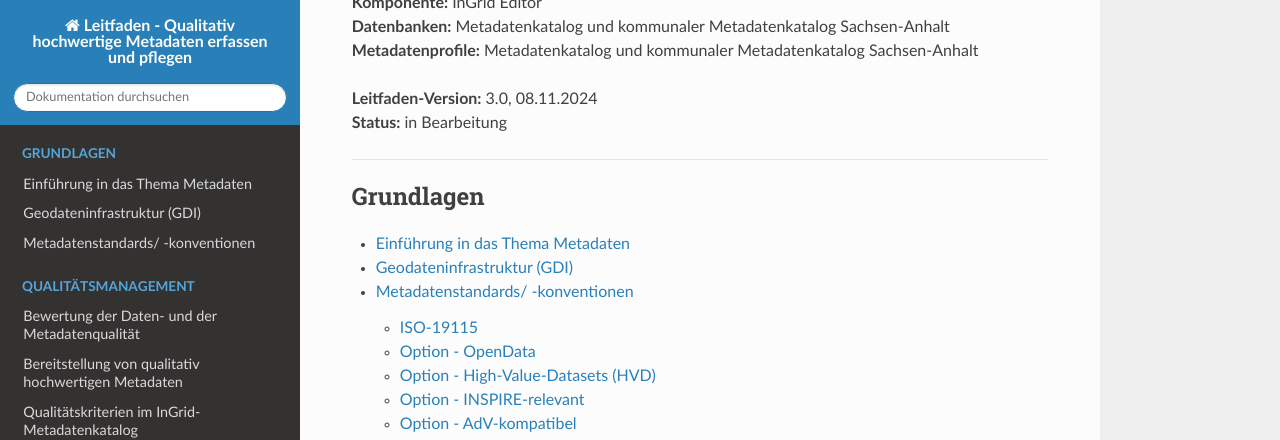
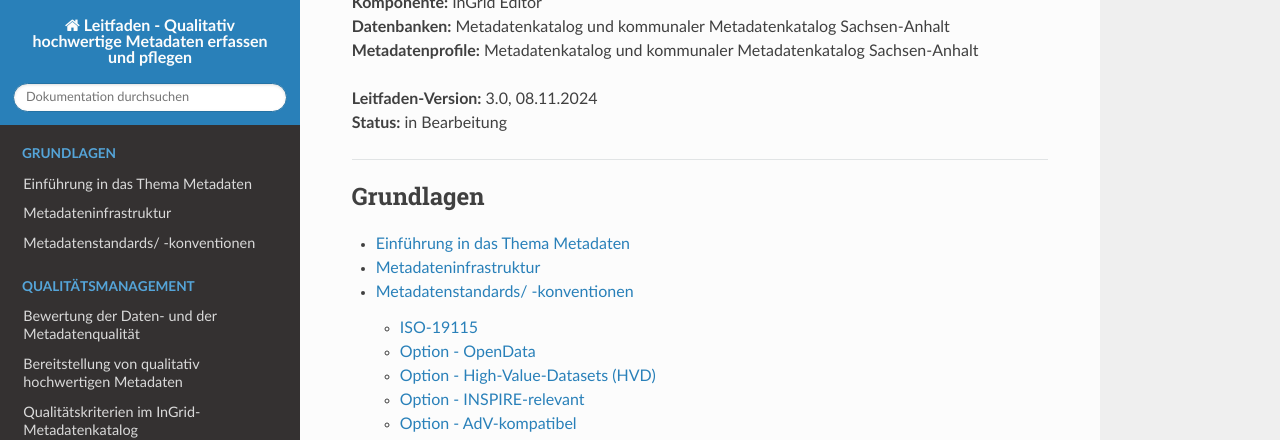
Before and after one commit to tomiwo/ingrid-mdk-st-high-quality-metadata, a Sphinx documentation site: the page built from docs/index.rst, in a window 1280 px wide and 900 px high, scrolled down 303 px. Shown: the top 440 px of the window. Built offline with Sphinx 7.4.7 and the Read the Docs theme 3.1.0, drawn with Linux system fonts in a browser that asks for light colours.

Commit message:
Aktualisierung

```diff
--- a/docs/grundlagen/geodateninfrastruktur.rst
+++ /dev/null
@@ -1,3 +0,0 @@
-
-Geodateninfrastruktur (GDI)
-===========================
--- /dev/null
+++ b/docs/grundlagen/metadateninfrastruktur.rst
@@ -0,0 +1,3 @@
+
+Metadateninfrastruktur
+======================
--- a/docs/index.rst
+++ b/docs/index.rst
@@ -24,7 +24,7 @@ Qualitativ hochwertige Metadaten erfassen und pflegen - Hinweise für Metadatene
    :caption: Grundlagen
 
    grundlagen/einfuehrung.rst
-   grundlagen/geodateninfrastruktur.rst
+   grundlagen/metadateninfrastruktur.rst
    grundlagen/metadatenstandards.rst
 
 .. toctree::
```
